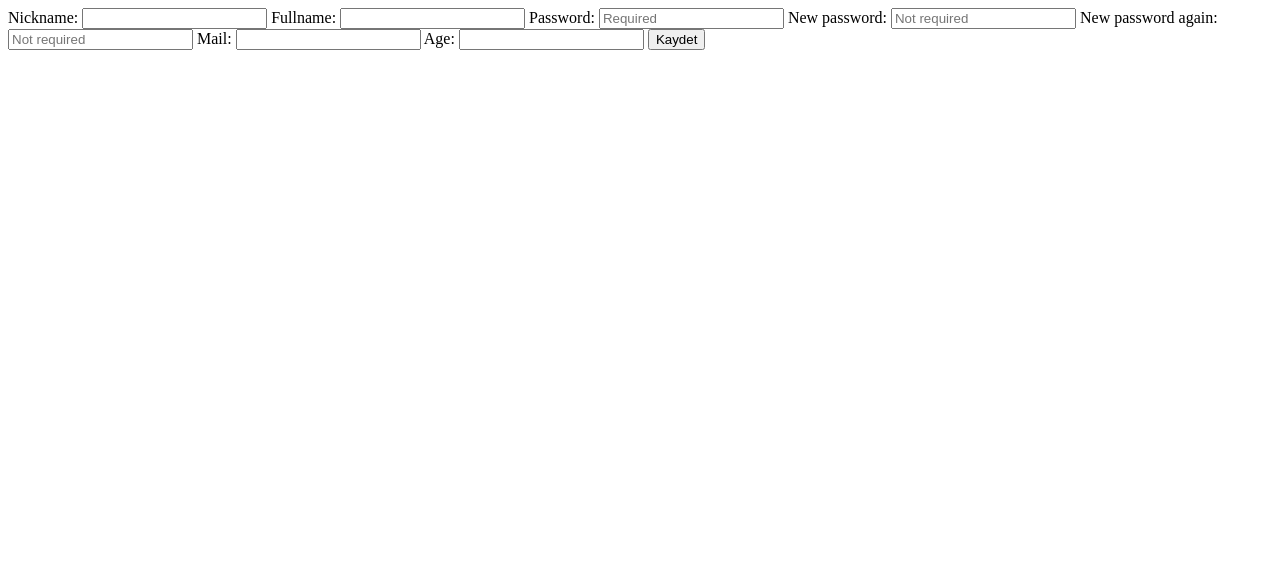
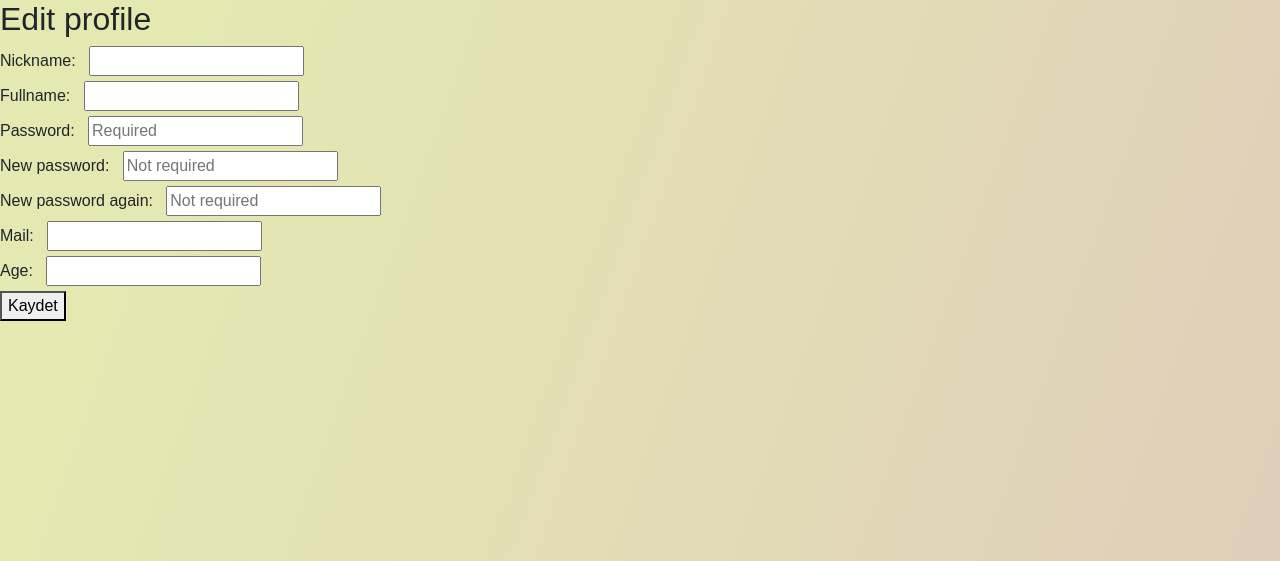
Before and after one commit to Woljok/GuessInTrend, a Flask app: page /profile/1/edit in a window 1280 px wide. Shown: the top 561 px of the page. Run offline with Flask 2, Linux system fonts and the light colour scheme; the visitor is signed in with stand-in values (Sample User, id 1); data that the repository does not hold is empty; some libraries are stand-ins or nearby versions.

Commit message:
editing profile finished

```diff
--- a/templates/edit_profile.html
+++ b/templates/edit_profile.html
@@ -1,34 +1,54 @@
+{% extends "layout.html" %}
+{% block title%} Edit {% endblock %}
+{% block content%}
+
+<div class="container-edit">
+<div class="form-area">
+    <form id="edit-form" action="" method="POST">
+        <h2>Edit profile</h2>
+        <div class="edit-items">
+        <label for="nickname" class="label">Nickname: &nbsp</label>
+        <input type="text" name="nickname" value="{{profile[1]}}">
+        </div>
 
 
+        <div class="edit-items">
+        <label for="fullname" class="label">Fullname: &nbsp</label>
+        <input type="text" name="fullname" value="{{profile[2]}}">
+        </div>
 
+        <div class="edit-items">
+        <label for="password" class="label">Password: &nbsp</label>
+        <input type="password" name="password" placeholder="Required" required>
+        </div>
 
-<div class="form-area">
-    <form id="edit-form" action="" method="POST">
-        <label for="nickname" class="label">Nickname: </label>
-        <input type="text" name="nickname" value="{{profile[1]}}">
+        <div class="edit-items">
+        <label for="passwordNew" class="label">New password: &nbsp</label>
+        <input type="password" name="passwordNew" placeholder="Not required">
+        </div>
 
-        <label for="fullname" class="label">Fullname: </label>
-        <input type="text" name="fullname" value="{{profile[2]}}">
+        <div class="edit-items">
+        <label for="passwordNew" class="label">New password again: &nbsp</label>
+        <input type="password" name="passwordNew2" placeholder="Not required">
+        </div>
 
-        <label for="password" class="label">Password: </label>
-        <input type="password" name="password" placeholder="Required" required>
+        <div class="edit-items">
+        <label for="mail" class="label">Mail: &nbsp</label>
+        <input type="email" name="mail" value="{{profile[4]}}">
+        </div>
 
-        <label for="passwordNew" class="label">New password: </label>
-        <input type="password" name="passwordNew" placeholder="Not required">
+        <div class="edit-items">
+        <label for="age" class="label">Age: &nbsp</label>
+        <input type="number" name="age" value="{{profile[5]}}">
+        </div>
 
-        <label for="passwordNew" class="label">New password again: </label>
-        <input type="password" name="passwordNew2" placeholder="Not required">
-
-        <label for="mail" class="label">Mail: </label>
-        <input type="email" name="mail" value="{{profile[4]}}">
-
-        <label for="age" class="label">Age: </label>
-        <input type="number" name="age" value="{{profile[5]}}">
-
+        <div class="edit-items-submit">
         <button type="submit">Kaydet</button>
-
+        </div>
     </form>
     <h1>{{message}}</h1>
 
+</div>
+</div>
 
-</div>
+{% endblock %}
```
